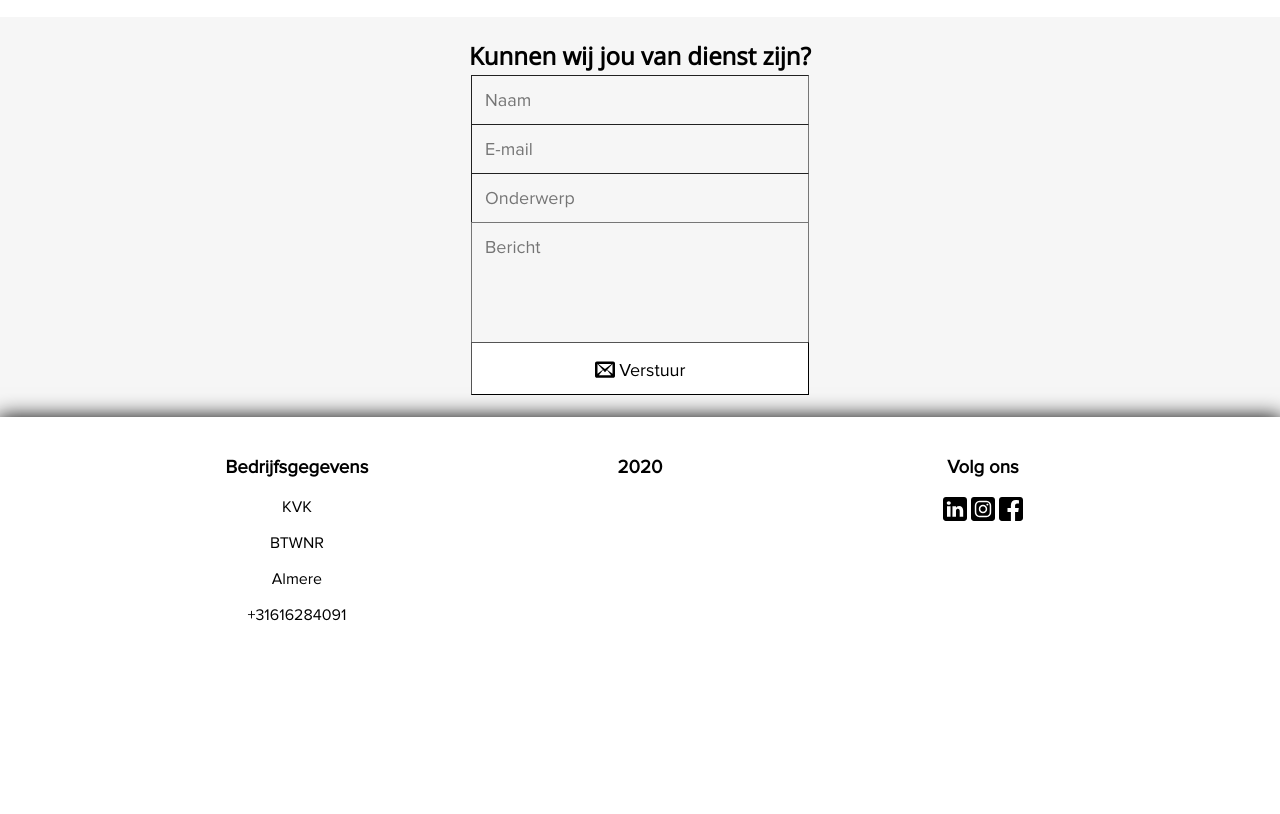
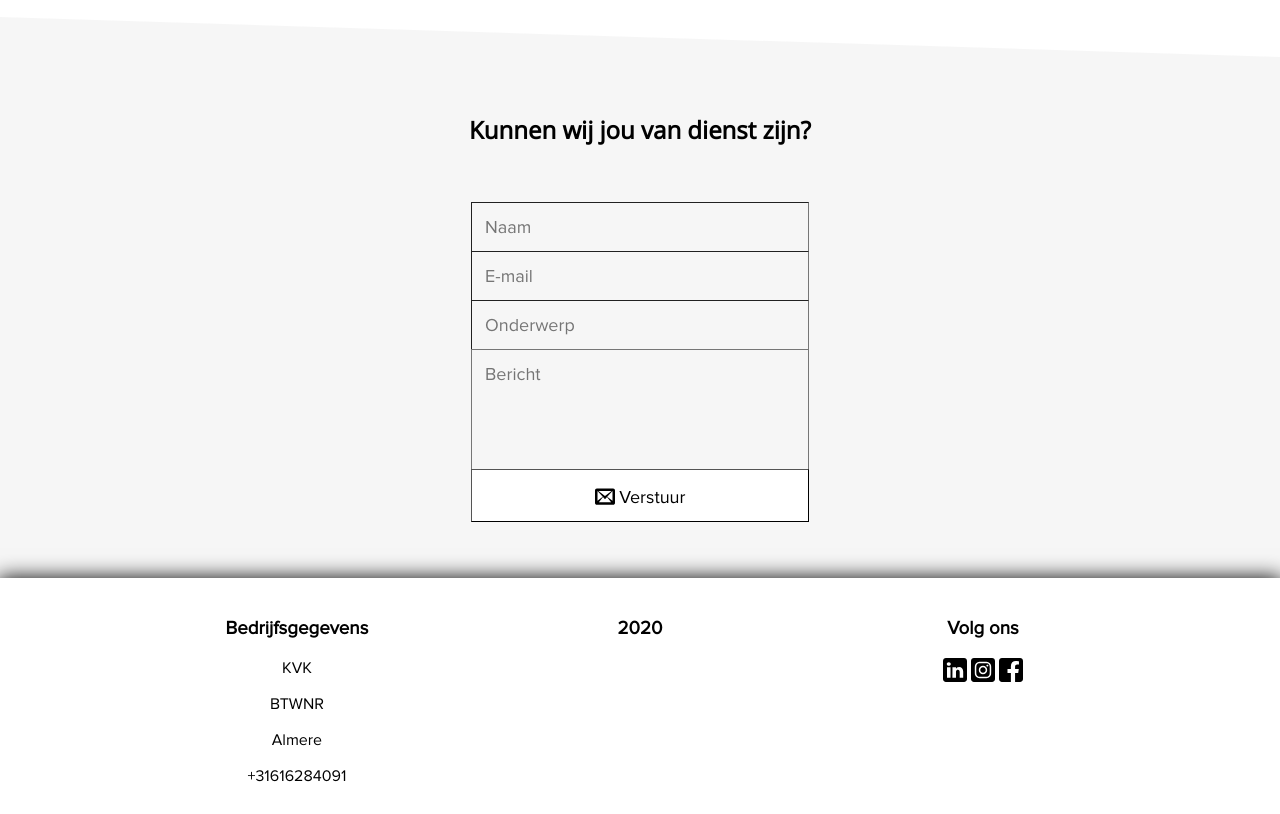
Before and after one commit to EZWeb2020/EZWeb2020.github.io, a plain HTML site: page index.html in a window 1280 px wide. Shown: the part 2456-3270 px from the top of the page. Before the commit the page ends 3117 px from the top, so only its background shows below. Drawn offline with nearby package versions, Linux system fonts and the light colour scheme.

Commit message:
Sideways + heights

```diff
--- a/css/ezweb.css
+++ b/css/ezweb.css
@@ -525,25 +525,29 @@ h2 {
 /* ------------------------------------------------------ Contact submissions. ------------------------------------------------------ */
 
 #contactPage {
-    height: 50vh;
+    height: initial;
 }
 
 .form {
     display: inline-flex;
     flex-direction: column;
     align-items: center;
+    margin-bottom: var(--textTitleSpace);
 }
 
 #contactSection {
     text-align: center;
     display: flex;
-    justify-content: space-evenly;
     flex-direction: column;
+    padding: 0;
+    box-sizing: content-box;
+    height: initial;
 }
 
 #contactSection h2 {
     font-family: OpenSansRegular;
-    margin: 0;
+    margin-bottom: var(--textTitleSpace);
+    margin-top: var(--textTitleSpace);
 }
 
 #contactSection h2:last-child {
--- a/index.html
+++ b/index.html
@@ -186,6 +186,7 @@
 
     <!-- Contact submissions. -->
     <div class="page primaryPage" id="contactPage">
+        <div class="triangleCoverWhite"></div>
         <div class="pageSection" id="contactSection">
             <h2>Kunnen wij jou van dienst zijn?</h2>
             <div class="form">
```
